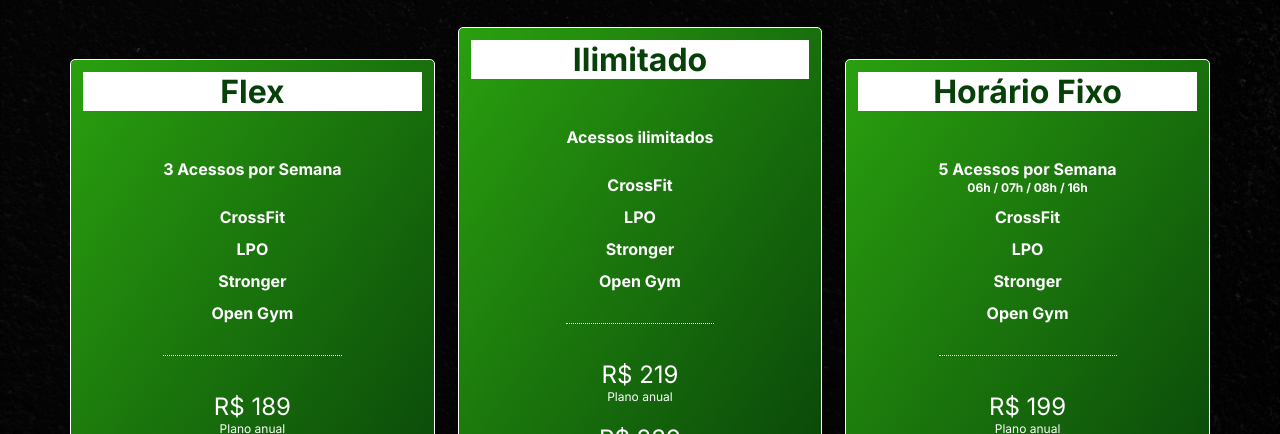
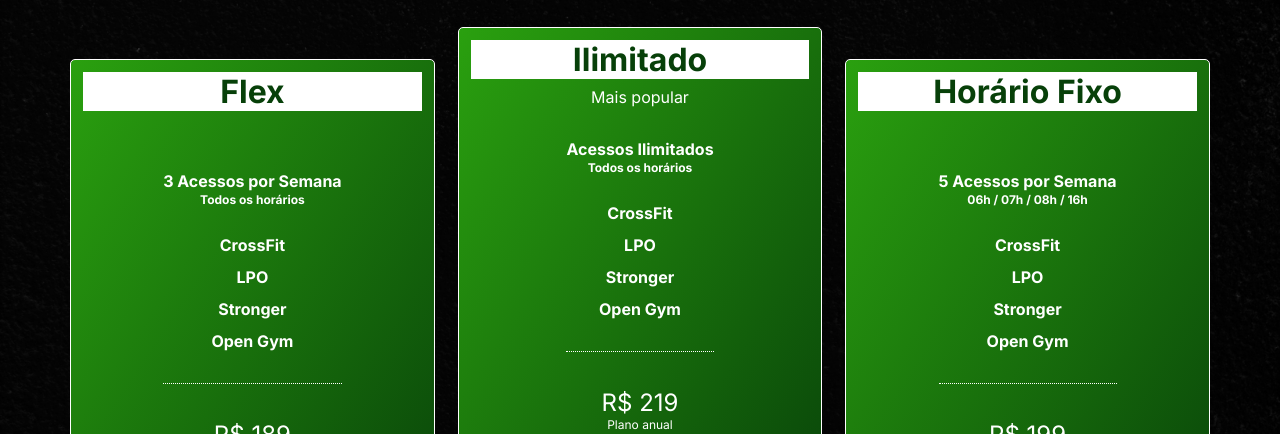
Before and after one commit to flaviobvds/hakacrossfit, a Next.js app: page /plans in a window 1280 px wide. Shown: the part 710-1144 px from the top of the page. Built offline with nearby package versions, Linux system fonts and the light colour scheme.

Commit message:
changes to PlanCards and PlanCard components

```diff
--- a/src/components/PlanCard/PlanCard.module.scss
+++ b/src/components/PlanCard/PlanCard.module.scss
@@ -20,9 +20,13 @@
     color: rgb(7, 64, 9);
 }
 
+.description {
+    margin-top: .5rem;
+}
+
 .featList {
     text-align: center;
-    margin-top: 3rem;
+    margin-top: 2rem;
     padding-bottom: 1.25rem;
     border-bottom: 1px dotted white;
 }
@@ -35,6 +39,7 @@
 
 .times {
     margin-top: -.7rem;
+    padding-bottom: 1rem;
     font-size: .75rem;
     font-weight: normal;
 }
--- a/src/components/PlanCard/index.tsx
+++ b/src/components/PlanCard/index.tsx
@@ -2,6 +2,7 @@ import styles from './PlanCard.module.scss'
 
 interface PlanCardProps {
     name: string,
+    description?: string,
     accessType: string,
     times?: string,
     annualPrice: string,
@@ -10,11 +11,15 @@ interface PlanCardProps {
     main?: boolean
 }
 
-export function PlanCard({ name, main, accessType, times, annualPrice, trimesterPrice, monthPrice }: PlanCardProps) {
+export function PlanCard({ name, description, main, accessType, times, annualPrice, trimesterPrice, monthPrice }: PlanCardProps) {
     return (
 
         <div className={`${styles.card} ${main ?? styles.main}`}>
             <span className={styles.cardTitle}>{name}</span>
+            {description
+                ? <span className={styles.description}>{description}</span>
+                : <span className={styles.description}>&nbsp;</span>
+            }
 
             <ul className={styles.featList}>
                 <li>{accessType}</li>
--- a/src/components/PlanCards/index.tsx
+++ b/src/components/PlanCards/index.tsx
@@ -13,6 +13,7 @@ export function PlanCards() {
                     <PlanCard
                         name={'Flex'}
                         accessType={'3 Acessos por Semana'}
+                        times={'Todos os horários'}
                         annualPrice={'189'}
                         trimesterPrice={'209'}
                         monthPrice={'229'}
@@ -20,7 +21,9 @@ export function PlanCards() {
 
                     <PlanCard
                         name={'Ilimitado'}
-                        accessType={'Acessos ilimitados'}
+                        description={'Mais popular'}
+                        times={'Todos os horários'}
+                        accessType={'Acessos Ilimitados'}
                         annualPrice={'219'}
                         trimesterPrice={'239'}
                         monthPrice={'269'}
```
